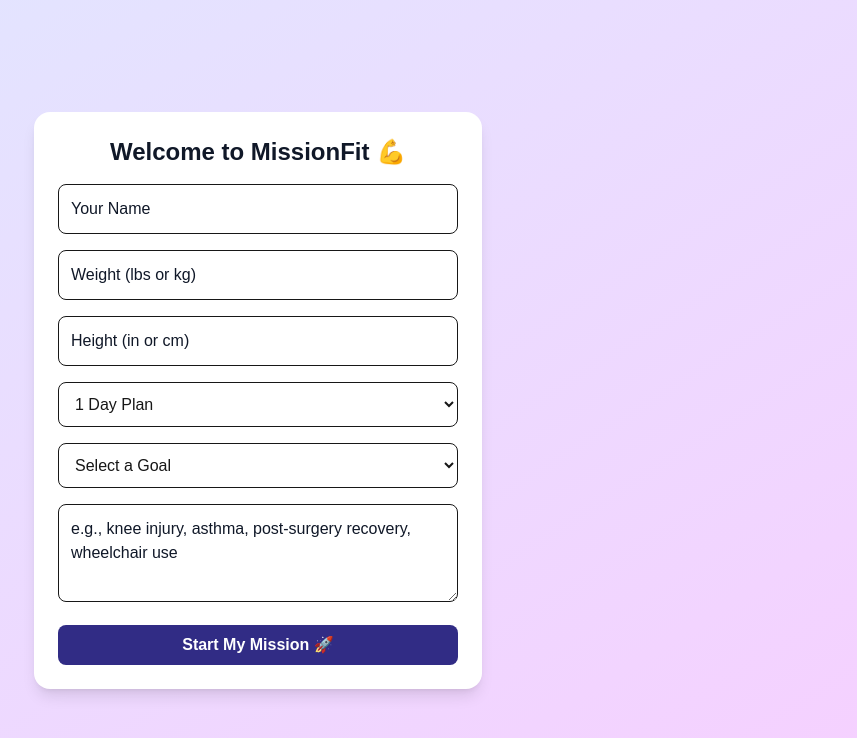
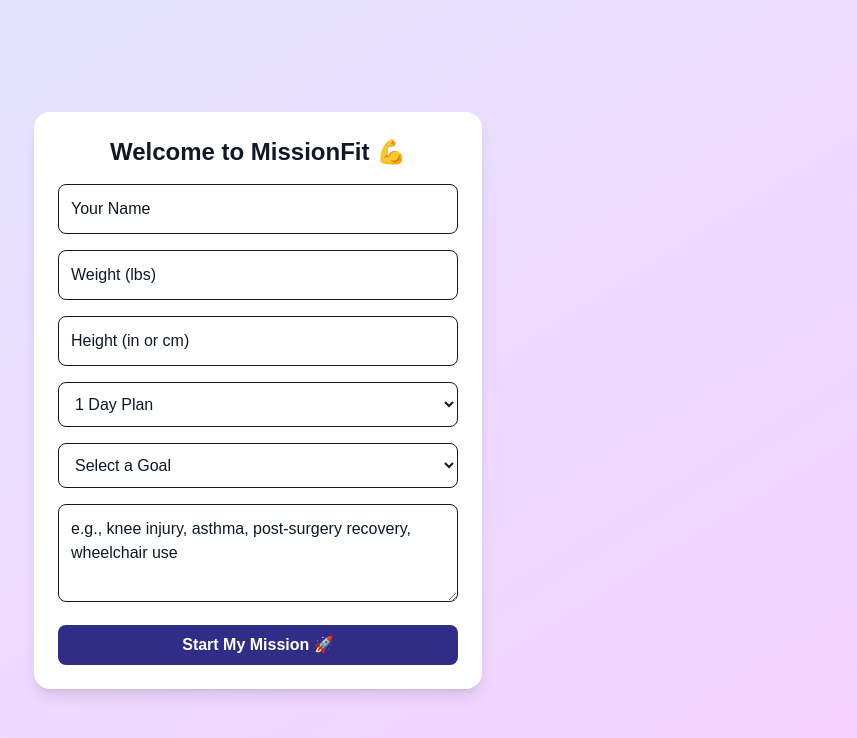
Before and after one commit to juicejuarez/MissionFit, a Next.js app: page / in a window 1280 px wide. Shown: the top 738 px of the page, without its empty margins (382-1239 px from the left). Built offline with nearby package versions, Linux system fonts and the light colour scheme.

Commit message:
darker font

```diff
--- a/src/app/components/UserForm.tsx
+++ b/src/app/components/UserForm.tsx
@@ -54,17 +54,17 @@
         placeholder="Your Name"
         value={formData.name}
         onChange={handleChange}
-        className="w-full p-3 border rounded-lg placeholder:text-gray-900"
+        className="w-full p-3 border rounded-lg text-gray-900 placeholder:text-gray-900"
         required
       />
 
       <input
         name="weight"
         type="number"
-        placeholder="Weight (lbs or kg)"
+        placeholder="Weight (lbs)"
         value={formData.weight}
         onChange={handleChange}
-        className="w-full p-3 border rounded-lg placeholder:text-gray-900"
+        className="w-full p-3 border rounded-lg text-gray-900 placeholder:text-gray-900"
         required
       />
 
@@ -74,7 +74,7 @@
         placeholder="Height (in or cm)"
         value={formData.height}
         onChange={handleChange}
-        className="w-full p-3 border rounded-lg placeholder:text-gray-900"
+        className="w-full p-3 border rounded-lg text-gray-900 placeholder:text-gray-900"
         required
       />
 
@@ -82,7 +82,7 @@
         name="planLength"
         value={formData.planLength}
         onChange={handleChange}
-        className="w-full p-3 border rounded-lg"
+        className="w-full p-3 border rounded-lg text-gray-900"
         required
       >
         <option value="1">1 Day Plan</option>
@@ -93,7 +93,7 @@
         name="goal"
         value={formData.goal}
         onChange={handleChange}
-        className="w-full p-3 border rounded-lg placeholder:text-gray-900"
+        className="w-full p-3 border rounded-lg text-gray-900 placeholder:text-gray-900"
         required
       >
         <option value="">Select a Goal</option>
@@ -108,7 +108,7 @@
         placeholder="e.g., knee injury, asthma, post-surgery recovery, wheelchair use"
         value={formData.limitations}
         onChange={handleChange}
-        className="w-full p-3 border rounded-lg placeholder:text-gray-900"
+        className="w-full p-3 border rounded-lg text-gray-900 placeholder:text-gray-900"
         rows={3}
       />
 
```
